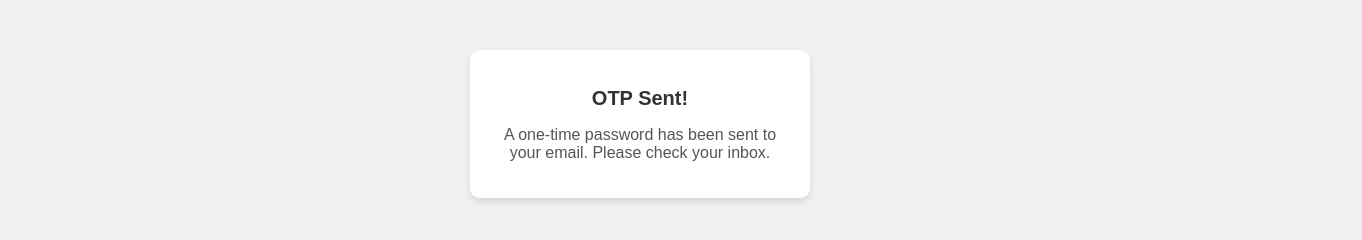
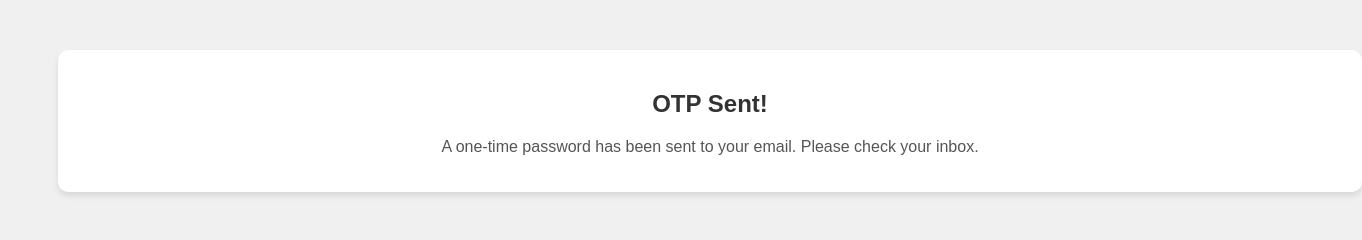
Before and after one commit to ajeetrajbhar2505/classes-backend, a website: page public/otp.html in a window 1280 px wide. Shown: the whole page, 1362 px wide, since content can reach past the window. Drawn offline with Linux system fonts and the light colour scheme.

Commit message:
updated css

```diff
--- a/public/otp.html
+++ b/public/otp.html
@@ -10,20 +10,18 @@
 
     .message-container {
       background-color: #fff;
-      width: 300px;
-      margin: 50px auto;
+      width: 100%;
+      margin: 50px;
       padding: 20px;
       border-radius: 10px;
       box-shadow: 0 4px 6px rgba(0, 0, 0, 0.1);
     }
 
     h2 {
-      font-size: 20px;
       color: #333;
     }
 
     p {
-      font-size: 16px;
       color: #555;
       margin-top: 10px;
     }
```
